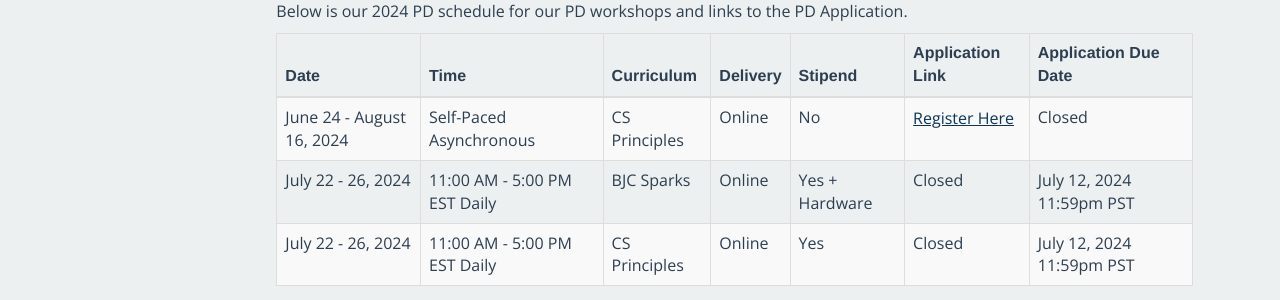
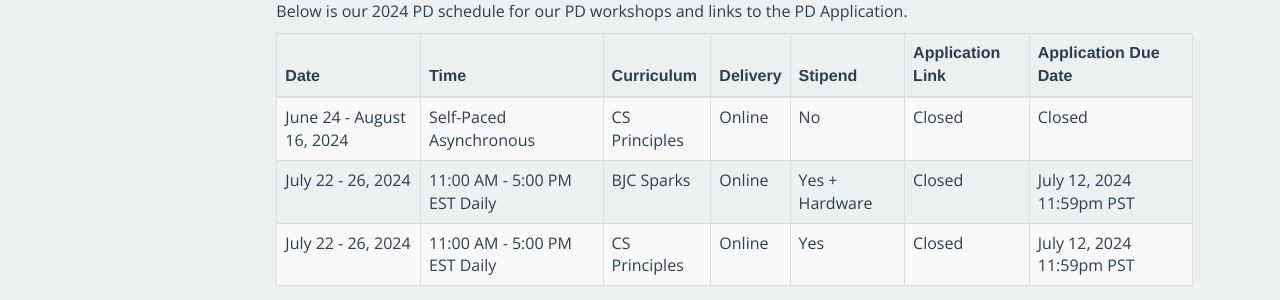
Before and after one commit to beautyjoy/beautyjoy.github.io, a Jekyll site: the page built from summer-pd/index.md, in a window 1280 px wide and 900 px high, scrolled down 1122 px. Shown: the part 154-454 px from the top of the window. Built offline with Jekyll 4.4.1, drawn with Linux system fonts in a browser that asks for light colours.

Commit message:
updating app link to close

```diff
--- a/summer-pd/index.md
+++ b/summer-pd/index.md
@@ -92,7 +92,7 @@ Below is our 2024 PD schedule for our PD workshops and links to the PD Applicati
     <td>CS Principles</td>
     <td>Online</td>
     <td>No</td>
-    <td><a href="https://bjc.link/pd-su24">Register Here</a></td>
+    <td>Closed</td>
     <td>Closed</td>
   </tr>
   <tr>
```
